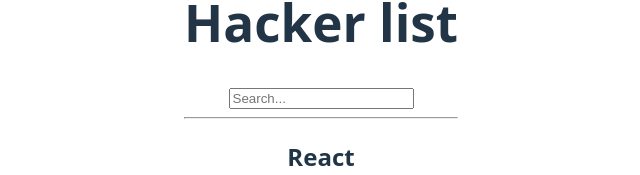
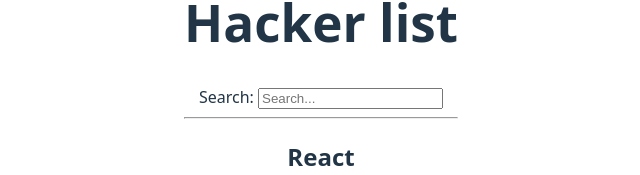
Before and after one commit to lukazc/react-typesctipt-demo, a React (Vite) app: page / in a window 1280 px wide. Shown: the part 141-316 px from the top of the page, without its empty margins (319-959 px from the left). Built offline with nearby package versions, Linux system fonts and the light colour scheme.

Commit message:
Use React Fragments to return a group of elements without introducing additional nodes.

```diff
--- a/src/App.tsx
+++ b/src/App.tsx
@@ -74,15 +74,17 @@
 };
 
 const Search = ({ searchQuery, setSearchQuery }: SearchProps) => (
-    <div>
+    <>
+        <label htmlFor="search">Search: </label>
         <input
+            id="search"
             type="text"
             value={searchQuery}
             onChange={(e) => setSearchQuery(e.target.value)}
             onBlur={(e) => console.log('Search blurred:', e.target.value)}
             placeholder="Search..."
         />
-    </div>
+    </>
 );
 
 const List = ({ list }: { list: Dev[] }) => (
```
